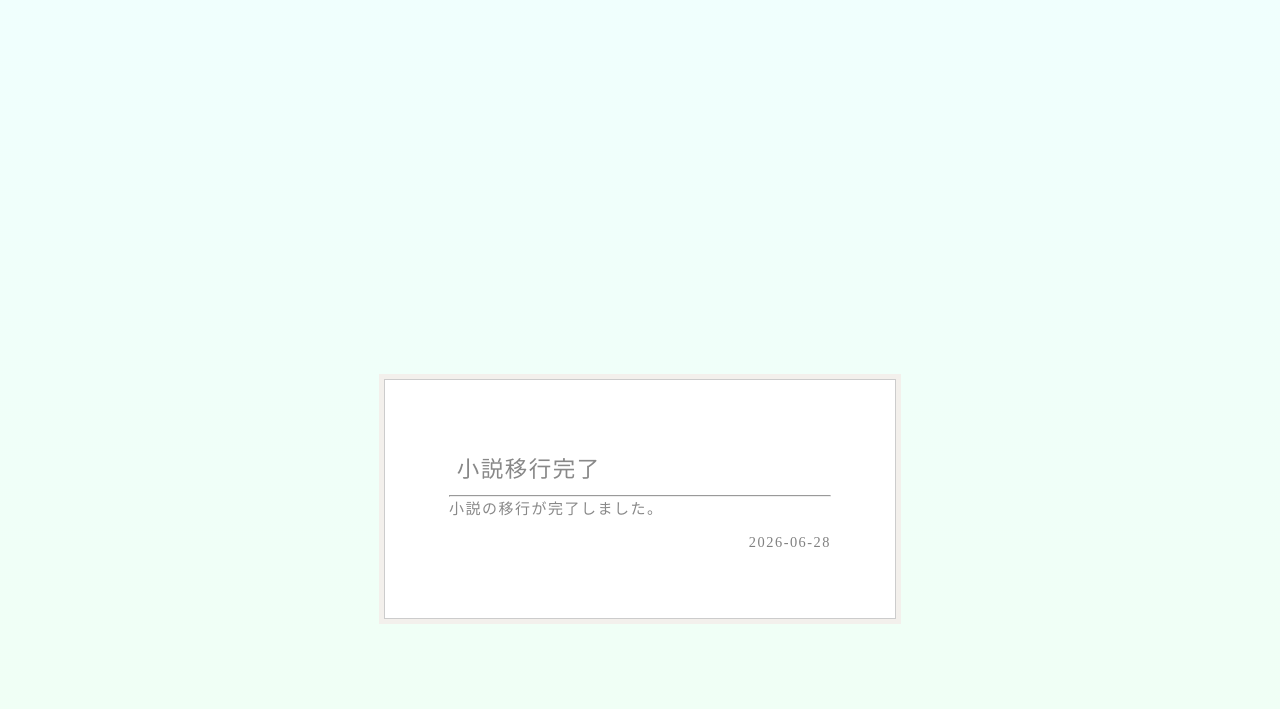
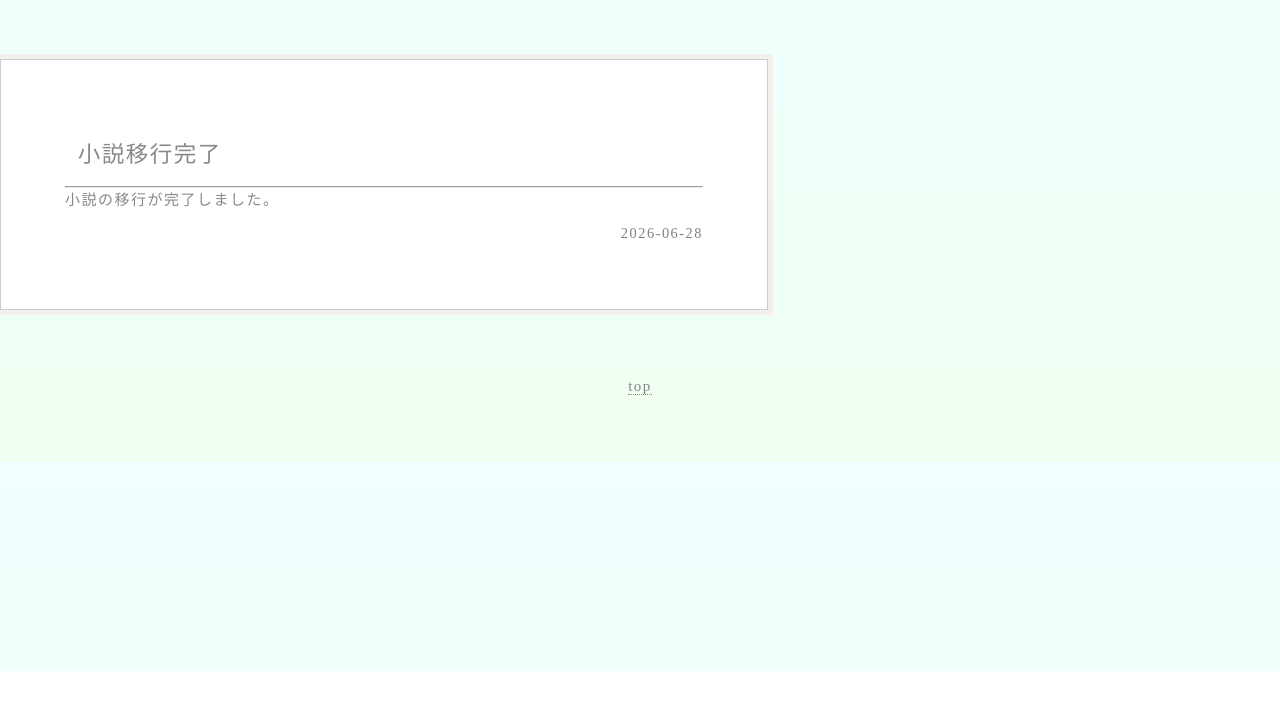
Before and after one commit to baum-knknkny/Baum, a plain HTML site: page new.html in a window 1280 px wide. Shown: the part 129-838 px from the top of the page. After the commit the page ends 800 px from the top, so only its background shows below. Drawn offline with Linux system fonts and the light colour scheme.

Commit message:
Refactor CSS styles and improve formatting

```diff
--- a/CSS/Style.css
+++ b/CSS/Style.css
@@ -171,7 +171,8 @@ font-style: normal;
 .updateBox {
 background: #fff;
     box-shadow: 0px 0px 0px 5px #F3F0EC;
-    margin: 30%;
+	width: 60%;
+    margin-top: 30px;
 	padding: 5%;
     color: #454545;
 	text-align: left;
```
